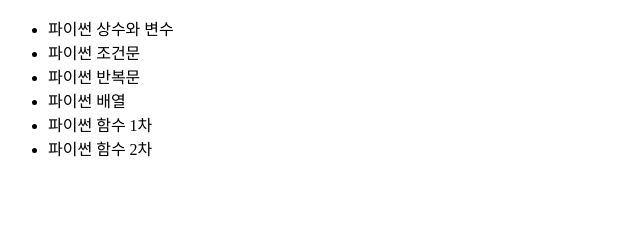
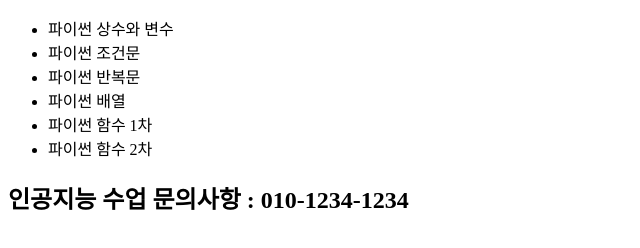
Before and after one commit to BBackGom/product, a plain HTML site: page index.html in a window 1280 px wide. Shown: the whole page, without its empty margins (0-640 px from the left). Drawn offline with Linux system fonts and the light colour scheme.

Commit message:
v1 footer 내용추가

```diff
--- a/index.html
+++ b/index.html
@@ -17,5 +17,8 @@
         <li>파이썬 함수 2차</li>
     </ul>
 </body>
+<footer>
+    <h2>인공지능 수업 문의사항 : 010-1234-1234</h2>
+</footer>
 
 </html>
```
